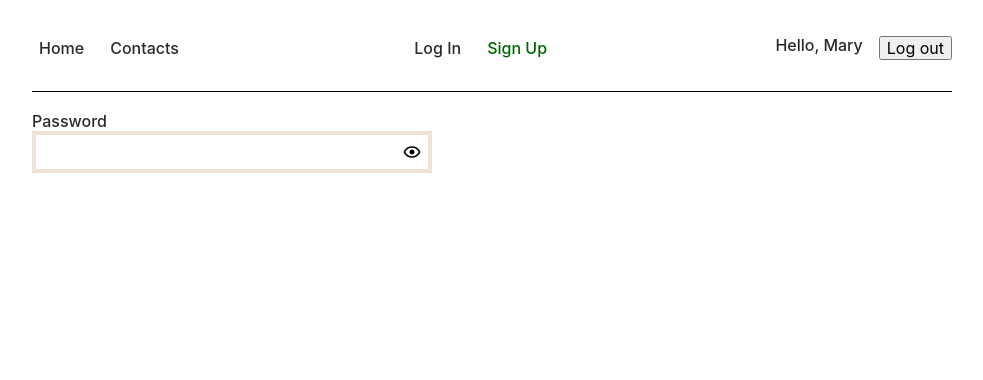
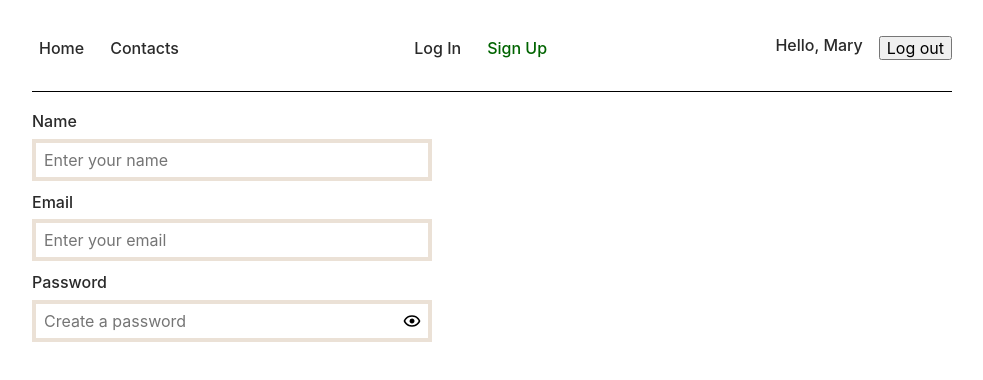
Before and after one commit to S-Mariia/phonebook, a React (Create React App) app: page /phonebook/register in a window 1280 px wide. Shown: the top 380 px of the page, without its empty margins (148-1131 px from the left). Built offline with nearby package versions, Linux system fonts and the light colour scheme.

Commit message:
add sign up form

```diff
--- a/src/modules/Contacts/ContactForm/ContactForm.styled.js
+++ b/src/modules/Contacts/ContactForm/ContactForm.styled.js
@@ -3,7 +3,7 @@ import styled from 'styled-components';
 export const Form = styled.form`
   display: flex;
   flex-direction: column;
-  gap: 8px;
+  /* gap: 8px; */
 `;
 
 export const ClearButton = styled.button`
@@ -14,10 +14,12 @@ export const ClearButton = styled.button`
   border: none;
   color: #2a2a2a;
   transition: color 250ms linear;
-  position: absolute;
-  bottom: 0;
-  right: left;
-  z-index: 2;
+
+  & > svg {
+    position: absolute;
+    left: 370px;
+    z-index: 2;
+  }
 
   &:hover {
     color: rgb(158, 44, 44);
@@ -29,6 +31,6 @@ export const Wrap = styled.div`
   display: flex;
   align-items: center;
   gap: 6px;
-  margin-bottom: 8px;
+  /* margin-bottom: 8px; */
   fill: #2a2a2a;
 `;
--- a/src/modules/SignUpForm/SignUpForm.jsx
+++ b/src/modules/SignUpForm/SignUpForm.jsx
@@ -1,9 +1,14 @@
+import TextField from 'shared/components/TextField/TextField';
 import PasswordInput from 'shared/components/PasswordInput/PasswordInput';
+
+import fields from './fields';
 
 const SignUpForm = () => {
   return (
     <form>
-      <PasswordInput label="Password" name="password" />
+      <TextField {...fields.name} />
+      <TextField {...fields.email} />
+      <PasswordInput {...fields.password} />
     </form>
   );
 };
--- /dev/null
+++ b/src/modules/SignUpForm/fields.js
@@ -0,0 +1,25 @@
+const fields = {
+  name: {
+    type: 'text',
+    name: 'name',
+    required: true,
+    label: 'Name',
+    placeholder: 'Enter your name',
+  },
+  email: {
+    type: 'email',
+    name: 'email',
+    required: true,
+    label: 'Email',
+    placeholder: 'Enter your email',
+  },
+  password: {
+    type: 'password',
+    name: 'password',
+    required: true,
+    label: 'Password',
+    placeholder: 'Create a password',
+  },
+};
+
+export default fields;
--- a/src/shared/components/PasswordInput/PasswordInput.jsx
+++ b/src/shared/components/PasswordInput/PasswordInput.jsx
@@ -2,7 +2,7 @@ import { useMemo, useState } from 'react';
 import { nanoid } from 'nanoid';
 import { BiShow } from 'react-icons/bi';
 
-import { Input, Label } from '../TextField/TextField.styled';
+import { Input, Label, InputContainer } from '../TextField/TextField.styled';
 import { Wrap } from './PasswordInput.styled';
 
 const PasswordInput = ({ label, handleChange, ...props }) => {
@@ -11,7 +11,7 @@ const PasswordInput = ({ label, handleChange, ...props }) => {
   const handleClick = () => setShownPassword(prevState => !prevState);
 
   return (
-    <div>
+    <InputContainer>
       <Label htmlFor={id}>{label}</Label>
       <Wrap>
         <Input
@@ -20,9 +20,13 @@ const PasswordInput = ({ label, handleChange, ...props }) => {
           type={shownPassword ? 'text' : 'password'}
           {...props}
         />
-        <BiShow size={20} style={{ marginLeft: -30 }} onClick={handleClick} />
+        <BiShow
+          size={20}
+          style={{ marginLeft: -30, cursor: 'pointer' }}
+          onClick={handleClick}
+        />
       </Wrap>
-    </div>
+    </InputContainer>
   );
 };
 
--- a/src/shared/components/TextField/TextField.jsx
+++ b/src/shared/components/TextField/TextField.jsx
@@ -1,16 +1,16 @@
 import { useMemo } from 'react';
 import { nanoid } from 'nanoid';
 
-import { Input, Label } from './TextField.styled';
+import { Input, Label, InputContainer } from './TextField.styled';
 
 const TextField = ({ label, handleChange, ...props }) => {
   const id = useMemo(() => nanoid(), []);
 
   return (
-    <div>
+    <InputContainer>
       <Label htmlFor={id}>{label}</Label>
       <Input id={id} onChange={handleChange} {...props} />
-    </div>
+    </InputContainer>
   );
 };
 
--- a/src/shared/components/TextField/TextField.styled.js
+++ b/src/shared/components/TextField/TextField.styled.js
@@ -15,4 +15,9 @@ export const Input = styled.input`
 export const Label = styled.label`
   font-weight: 500;
   display: block;
+  margin-bottom: 8px;
 `;
+
+export const InputContainer = styled.div`
+  margin-bottom: 12px;
+`;
```
Also changed, not shown: src/modules/SignUpForm/initialState.js (added, +7 -0 lines).
